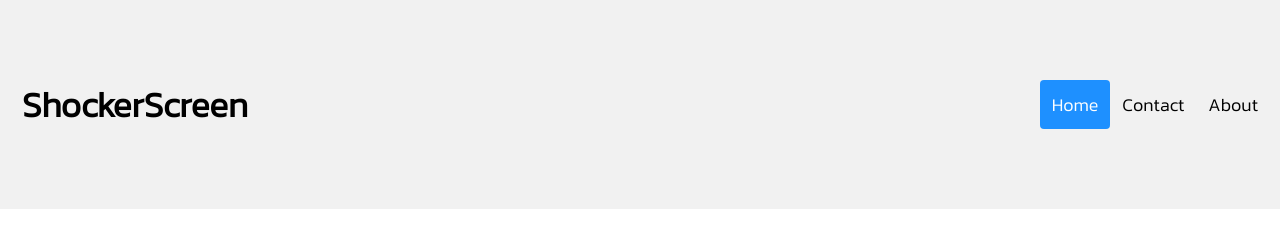
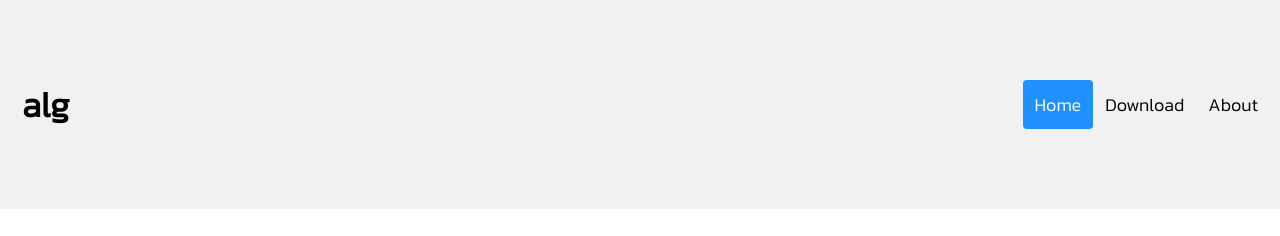
Before and after one commit to alglanguage/alglanguage.github.io, a plain HTML site: page index.html in a window 1280 px wide. Shown: the top 236 px of the page. Drawn offline with Linux system fonts and the light colour scheme.

Commit message:
Update index.html

```diff
--- a/index.html
+++ b/index.html
@@ -110,10 +110,10 @@ a {
 <body>
 
 <div id="navbar">
-  <a href="/" id="logo">ShockerScreen</a>
+  <a href="/" id="logo">alg</a>
   <div id="navbar-right">
     <a class="active">Home</a>
-    <a href="/contact">Contact</a>
+    <a href="/contact">Download</a>
     <a href="/about">About</a>
   </div>
 </div>
```
